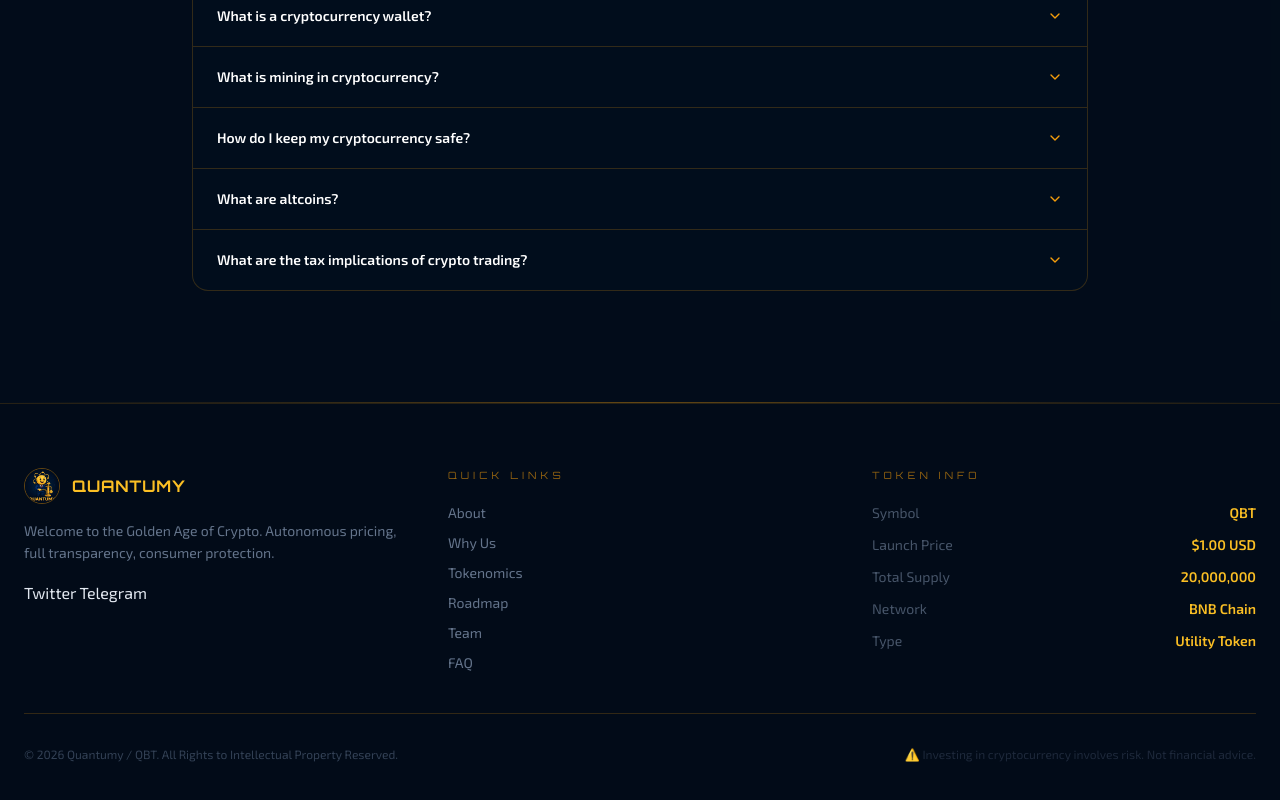
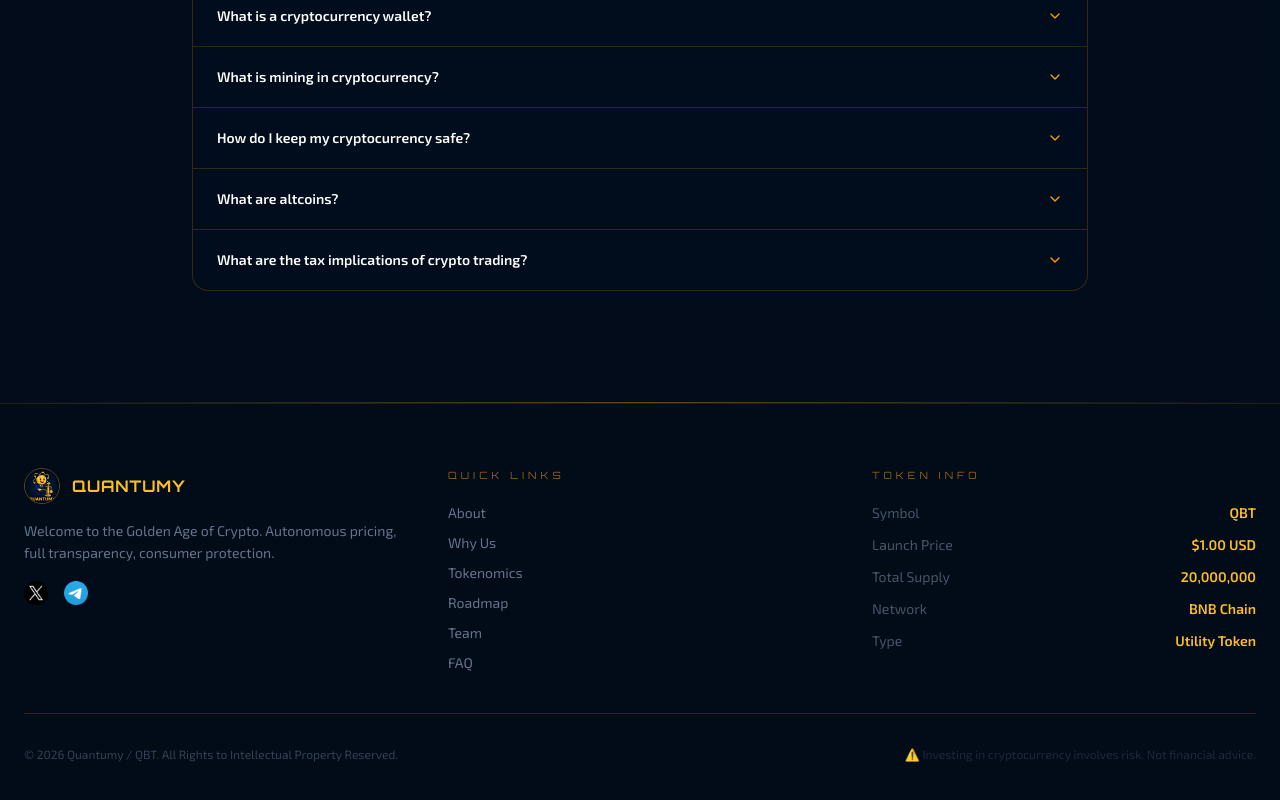
Before and after one commit to raselm606/quantamy-nextjs-tailwinds-landing, a Next.js app: page / in a window 1280 px wide. Shown: the part 8007-8807 px from the top of the page. Built offline with nearby package versions, Linux system fonts and the light colour scheme.

Commit message:
social added

```diff
--- a/components/Footer.jsx
+++ b/components/Footer.jsx
@@ -1,6 +1,8 @@
 import { Separator } from '@/components/ui/separator'
 import Image from 'next/image'
 import Link from 'next/link'
+import tg from '../public/tg.png'
+import x from '../public/x.png'
 
 const quickLinks = ['About', 'Why Us', 'Tokenomics', 'Roadmap', 'Team', 'FAQ']
 const tokenInfo  = [
@@ -27,8 +29,11 @@ export default function Footer() {
             <p className="text-slate-500 text-sm font-body leading-relaxed mb-4">
               Welcome to the Golden Age of Crypto. Autonomous pricing, full transparency, consumer protection.
             </p>
-            <Link href="">Twitter </Link>
-            <Link href="">Telegram </Link>
+
+            <div className="flex gap-4">
+              <Link target="_blank" href="https://x.com/Quantumgldnpump"> <Image src={x} alt="Twitter" width={24} height={24} /> </Link>
+            <Link target="_blank" href="https://t.me/QuantumGoldenPump"> <Image src={tg} alt="Telegram" width={24} height={24} /> </Link>
+            </div>
           </div>
 
           {/* Quick Links */}
```
Also changed, not shown: public/tg.png (added), public/x.png (added).
